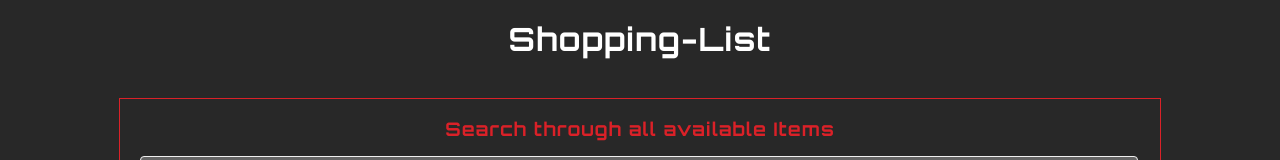
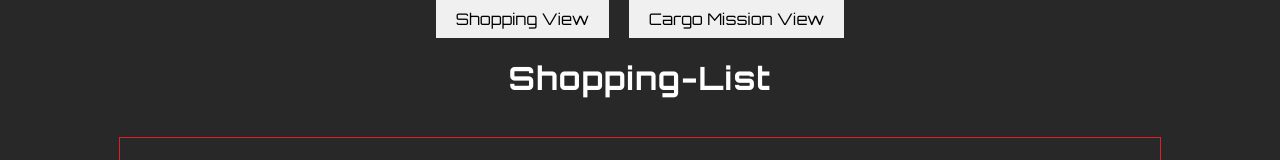
Before and after one commit to Hurric4ne/cld-tools, a Vue app: page / in a window 1280 px wide. Shown: the top 160 px of the page. Built offline with nearby package versions, Linux system fonts and the light colour scheme; no server answers.

Commit message:
UPDATE ShoppingView: re-add unbuyable items, but disabled them; UPDATE CargoMissions: add location amount

```diff
--- a/src/App.vue
+++ b/src/App.vue
@@ -1,9 +1,24 @@
 <template>
-  <RouterView />
+  <div>
+    <nav>
+      <button @click="currentView = 'ShoppingView'">Shopping View</button>
+      <button @click="currentView = 'CargoMissionView'">Cargo Mission View</button>
+    </nav>
+    <section v-if="currentView === 'ShoppingView'">
+      <ShoppingView />
+    </section>
+    <section v-if="currentView === 'CargoMissionView'">
+      <CargoMissionView />
+    </section>
+  </div>
 </template>
 
 <script setup>
-import { RouterView } from 'vue-router'
+import { ref } from 'vue';
+import ShoppingView from '@/views/ShoppingView.vue';
+import CargoMissionView from '@/views/CargoMissionView.vue';
+
+const currentView = ref('ShoppingView');
 </script>
 
 <style lang="scss">
@@ -28,4 +43,25 @@ body {
   background-color: var(--color-darkgray);
   color: var(--color-white);
 }
+
+nav {
+  display: flex;
+  justify-content: center;
+  margin-bottom: 20px;
+
+  button {
+    background-color: var(--color-lightgray);
+    color: var(--color-black);
+    border: none;
+    padding: 10px 20px;
+    margin: 0 10px;
+    cursor: pointer;
+    font-size: 1rem;
+
+    &:hover {
+      background-color: var(--color-red);
+      color: var(--color-white);
+    }
+  }
+}
 </style>
--- a/src/components/ItemSearchList.vue
+++ b/src/components/ItemSearchList.vue
@@ -6,8 +6,12 @@
 
     <ul class="item-list">
       <li v-for="item in filteredItems" :key="item.id" class="item">
-        <label>
+        <label v-if="item.price_buy !== 0">
           <input type="checkbox" v-model="selectedItems" :value="item.item_name" />
+          {{ item.item_name }}
+        </label>
+        <label v-else :class="{ disabled: item.price_buy === 0 }">
+          <input type="checkbox" v-model="selectedItems" :value="item.item_name" disabled />
           {{ item.item_name }}
         </label>
       </li>
@@ -85,10 +89,10 @@ export default {
     const uniqueItems = computed(() => {
       const seen = new Set();
       return props.items.filter((item) => {
-        // Exclude items with price_buy of 0
-        if (item.price_buy === 0) {
-          return false;
-        }
+        // // Exclude items with price_buy of 0
+        // if (item.price_buy === 0) {
+        //   return false;
+        // }
         // Ensure uniqueness by item_name
         if (seen.has(item.item_name)) {
           return false;
@@ -196,6 +200,15 @@ export default {
         margin-right: 10px;
       }
     }
+
+    label.disabled {
+      color: darkgray;
+
+      input[type='checkbox'] {
+        visibility: hidden;
+        opacity: 0;
+      }
+    }
   }
 
   .button-container {
--- a/src/router/index.js
+++ b/src/router/index.js
@@ -3,11 +3,6 @@ import { createRouter, createWebHistory } from 'vue-router'
 const router = createRouter({
   history: createWebHistory(import.meta.env.BASE_URL),
   routes: [
-    {
-      path: '/cargo-missions',
-      name: 'cargo-missions',
-      component: () => import('../views/CargoMissionView.vue'),
-    },
     {
       path: '/',
       name: 'shopping-list',
--- a/src/views/CargoMissionView.vue
+++ b/src/views/CargoMissionView.vue
@@ -44,6 +44,7 @@
     <div class="mission-list">
       <div v-for="mission in filteredMissions" :key="mission.internalName" class="mission-item">
         <h3>{{ mission.displayTitle }}</h3>
+        <p><strong>Location Amount:</strong> {{ getInternalNamePart(mission.internalName) }}</p>
         <p><strong>Reward:</strong> {{ mission.reward.toLocaleString() }}</p>
         <p><strong>Cargo Amount:</strong> {{ mission.cargoAmount }} (max. {{ mission.maxSCUSize }} Boxes)</p>
         <p><strong>Location:</strong> {{ mission.location }}</p>
@@ -52,6 +53,7 @@
         <ul class="reputation-list">
           <li v-for="rep in mission.reputation" :key="Object.keys(rep)[0]">
             {{ Object.keys(rep)[0] }}: {{ Object.values(rep)[0].toLocaleString() }}
+            <span v-if="Object.keys(rep)[0] === 'Submit'">(?)</span>
           </li>
         </ul>
       </div>
@@ -80,6 +82,11 @@ export default {
     const maxSCUSizes = ["1 SCU", "4 SCU", "8 SCU", "16 SCU", "32 SCU"];
     const cargoRoutes = ["Local", "Planetary", "Solar", "Interstellar"];
     const cargoGrades = ["Extra Small", "Small", "Medium", "Large"];
+    const locationAmountMap = {
+      'AToB': 'Direct Route',
+      'SingleToMulti3': '1x Pickup, 3x Dropoffs',
+      'Multi3ToSingle': '3x Pickups, 1x Dropoff',
+    }
     const locations = [...new Set(cargoMissions.map(mission => mission.location))];
 
     const filteredMissions = computed(() => {
@@ -96,6 +103,11 @@ export default {
       });
     });
 
+    const getInternalNamePart = (internalName) => {
+      const parts = internalName.split('_');
+      return parts.length > 1 ? locationAmountMap[parts[1]] : internalName;
+    };
+
     return {
       filters,
       reputationRanks,
@@ -104,6 +116,7 @@ export default {
       cargoGrades,
       locations,
       filteredMissions,
+      getInternalNamePart
     };
   },
 };
@@ -113,8 +126,7 @@ export default {
 .cargo-mission-list {
   width: 100%;
   max-width: 1000px;
-  margin: 20px auto;
-  padding: 10px;
+  margin: 0 auto;
 
   h1,h2 {
     text-align: center;
```
Lines whose indentation alone changed are shown as unchanged.
